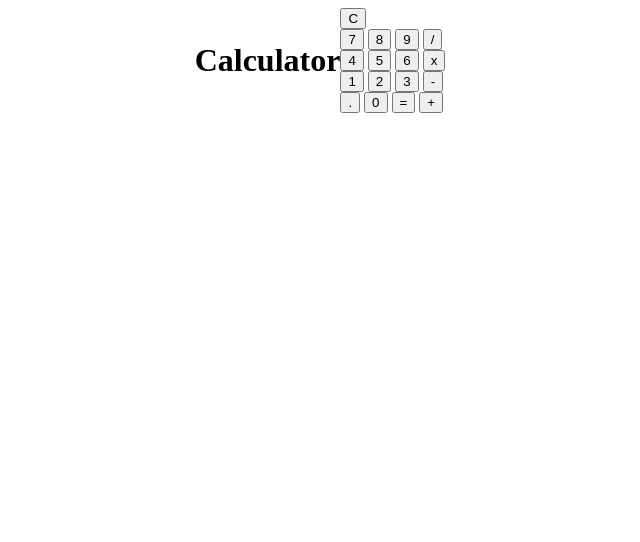
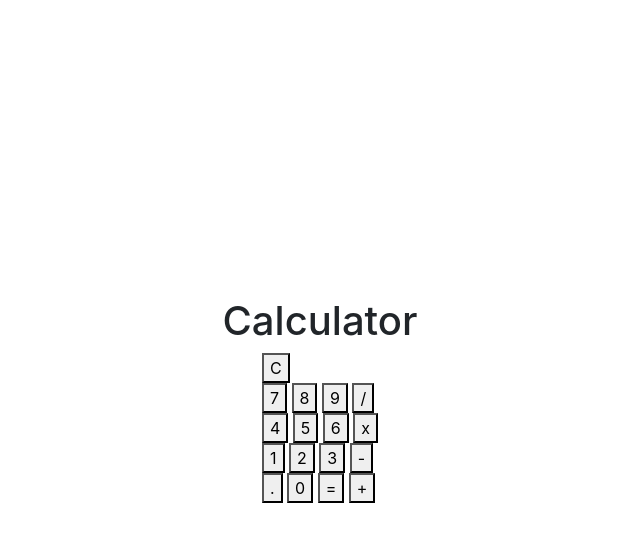
Before and after one commit to DanielChin327/odin_calculator, a plain HTML site: page index.html in a window 1280 px wide. Shown: the whole page, without its empty margins (320-960 px from the left). Drawn offline with nearby package versions, Linux system fonts and the light colour scheme.

Commit message:
added bootstrap

```diff
--- a/index.html
+++ b/index.html
@@ -4,6 +4,7 @@
     <link rel="stylesheet" href="styles.css">
     <script src="main.js"></script>
     <title>Calculator</title>
+    <link rel="stylesheet" href="https://cdn.jsdelivr.net/npm/bootstrap@4.4.1/dist/css/bootstrap.min.css" integrity="sha384-Vkoo8x4CGsO3+Hhxv8T/Q5PaXtkKtu6ug5TOeNV6gBiFeWPGFN9MuhOf23Q9Ifjh" crossorigin="anonymous">
   </head>
   <h1>Calculator</h1>
   <div class="calculator">
--- a/styles.css
+++ b/styles.css
@@ -2,4 +2,7 @@ body{
   display:flex;
   justify-content: center;
   align-items:center;
+  flex-direction: column;
+  width: 100vw;
+  height:100vh;
 }
```
